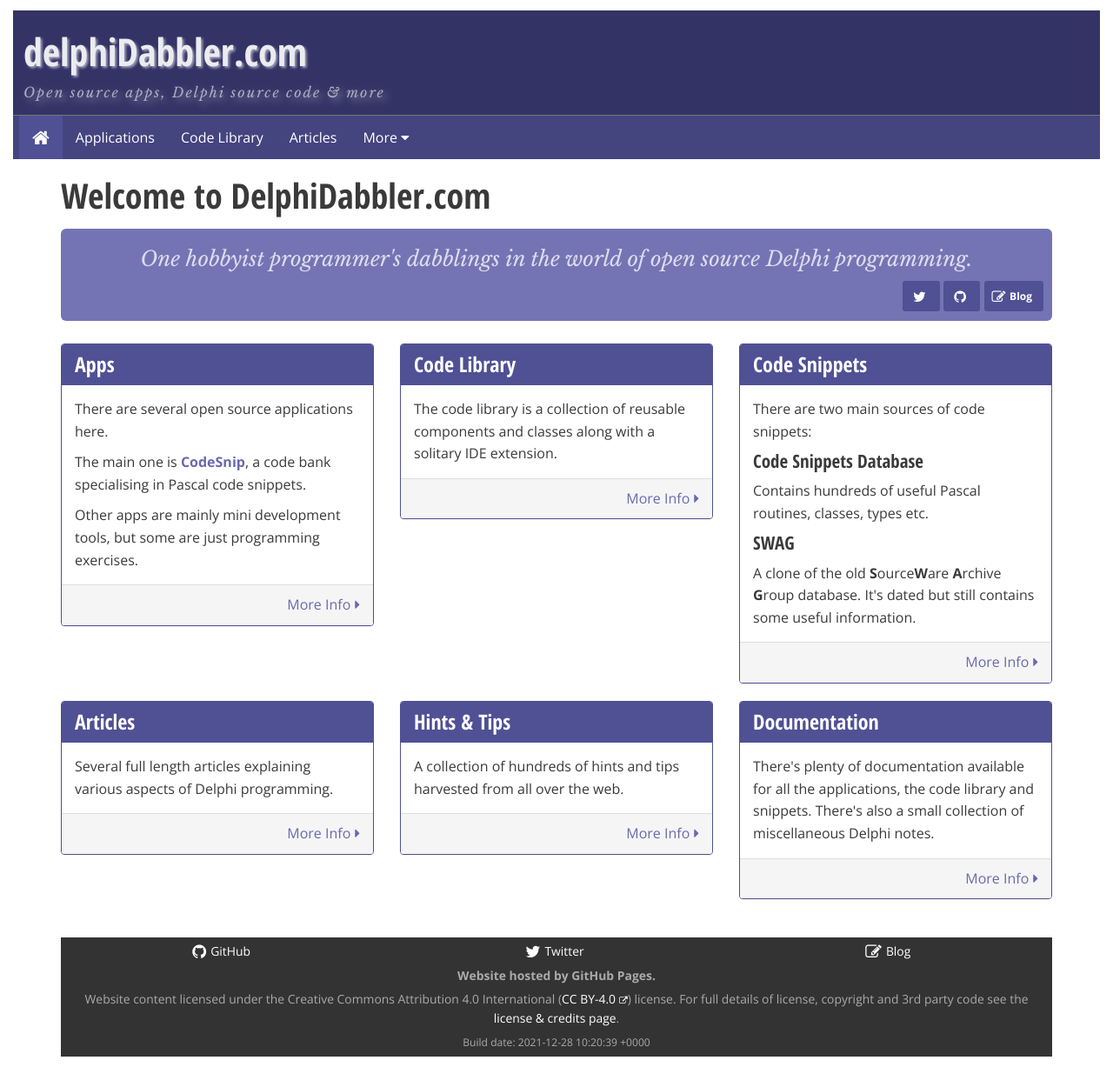
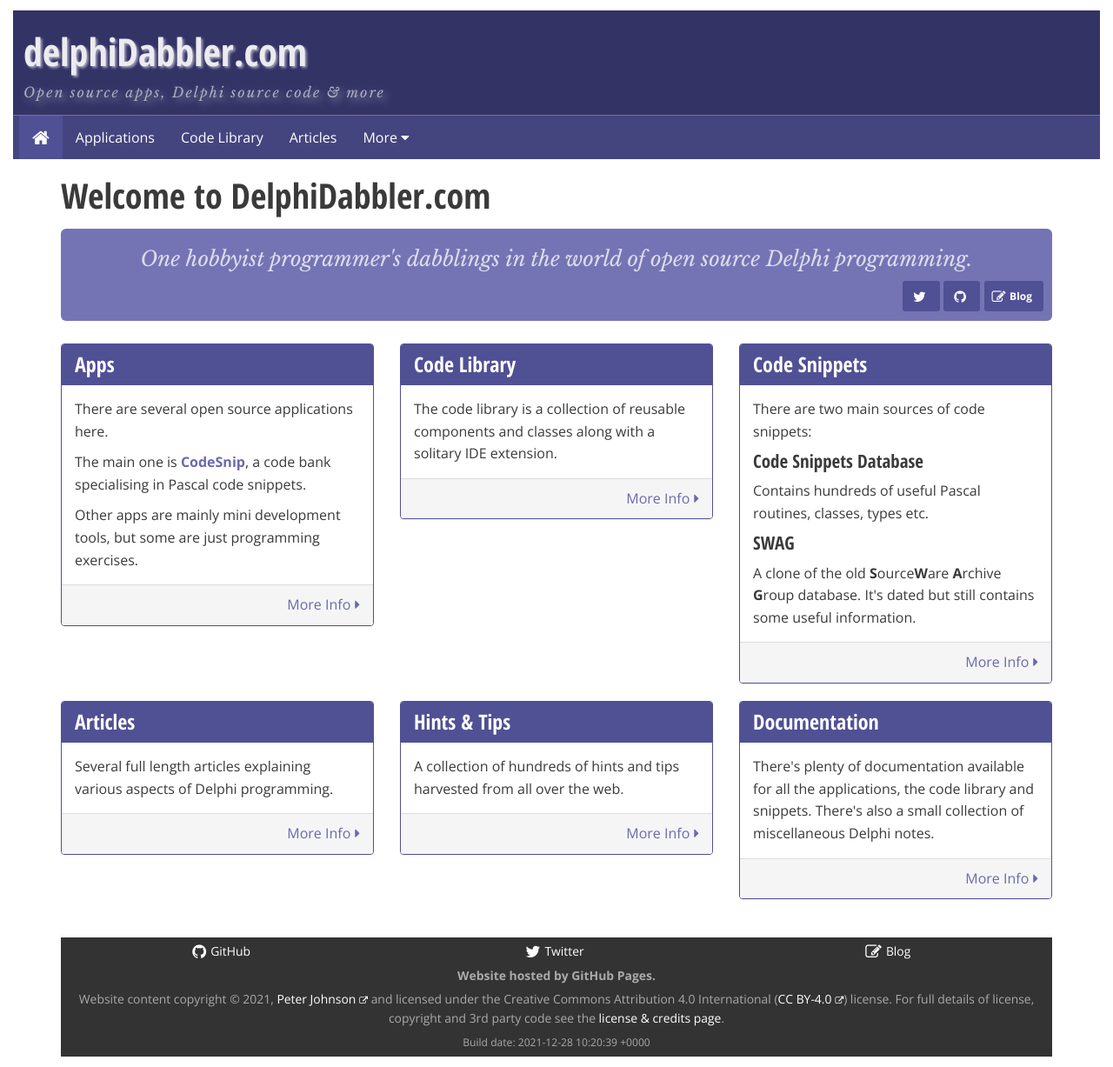
Before and after one commit to delphidabbler/delphidabbler.github.io, a Jekyll site: the page built from index.html, in a window 1280 px wide. Shown: the whole page at 87% size. Built offline with Jekyll 4.4.1, drawn with Linux system fonts in a browser that asks for light colours; nearby versions of some CDN libraries; comment, search, counter and statistics services are not loaded.

Commit message:
Add copyright info to head and footer of every page
Head copyright info is in meta copyright tag in <head> section.
Copyright info is also displayed in <footer> section, except on on
smaller versions of the page.

```diff
--- a/_includes/footer.html
+++ b/_includes/footer.html
@@ -20,7 +20,10 @@
       Website hosted by GitHub Pages.
     </p>
     <p>
-      <span role="license" class="hidden-xs">Website content licensed under the Creative Commons Attribution 4.0 International (<a href="{{ site.data.core.cc-40-url }}" aria-label="{{ site.data.core.cc-40-link-title }}">CC BY-4.0</a>) license.</span> For full details of license, copyright and 3rd party code see the <a href="{{ site.data.core.credits-link }}" aria-label="{{ site.data.core.credits-link-title }}">license &amp; credits page</a>.
+      <span role="license" class="hidden-xs">Website content copyright &copy; {{ "now" | date: "%Y" }}, <a href="https://gravatar.com/delphidabbler">Peter Johnson</a> and licensed under the Creative Commons Attribution 4.0 International (<a href="{{ site.data.core.cc-40-url }}" aria-label="{{ site.data.core.cc-40-link-title }}">CC BY-4.0</a>) license.</span> For full details of license, copyright and 3rd party code see the <a href="{{ site.data.core.credits-link }}" aria-label="{{ site.data.core.credits-link-title }}">license &amp; credits page</a>.
+    </p>
+    <p class="hidden-xs">
+      <small></small>
     </p>
     <p>
       <small>Build date: {{ site.time }}</small>
--- a/_includes/head.html
+++ b/_includes/head.html
@@ -2,6 +2,7 @@
 <meta http-equiv=X-UA-Compatible content="IE=edge">
 <meta name="viewport" content="width=device-width, initial-scale=1">
 <meta name="author" content="Peter Johnson (delphidabbler)">
+<meta name="copyright" content="Copyright (C) {{ "now" | date: "%Y" }}, Peter Johnson (https://gravatar.com/delphidabbler)"
 <meta name="description" content="{% if page.meta-desc %}{{ page.meta-desc }}{% else %}Delphi source code and programming articles, tips etc.{% endif %}">
 {%- if page.meta-keywords %}<meta name="keywords" content="{{ page.meta-keywords }}">{% endif %}
 <title>{% if page.meta-title %}{{page.meta-title | escape}}{% else %}{{ page.title | escape }}{% endif %}</title>
```
